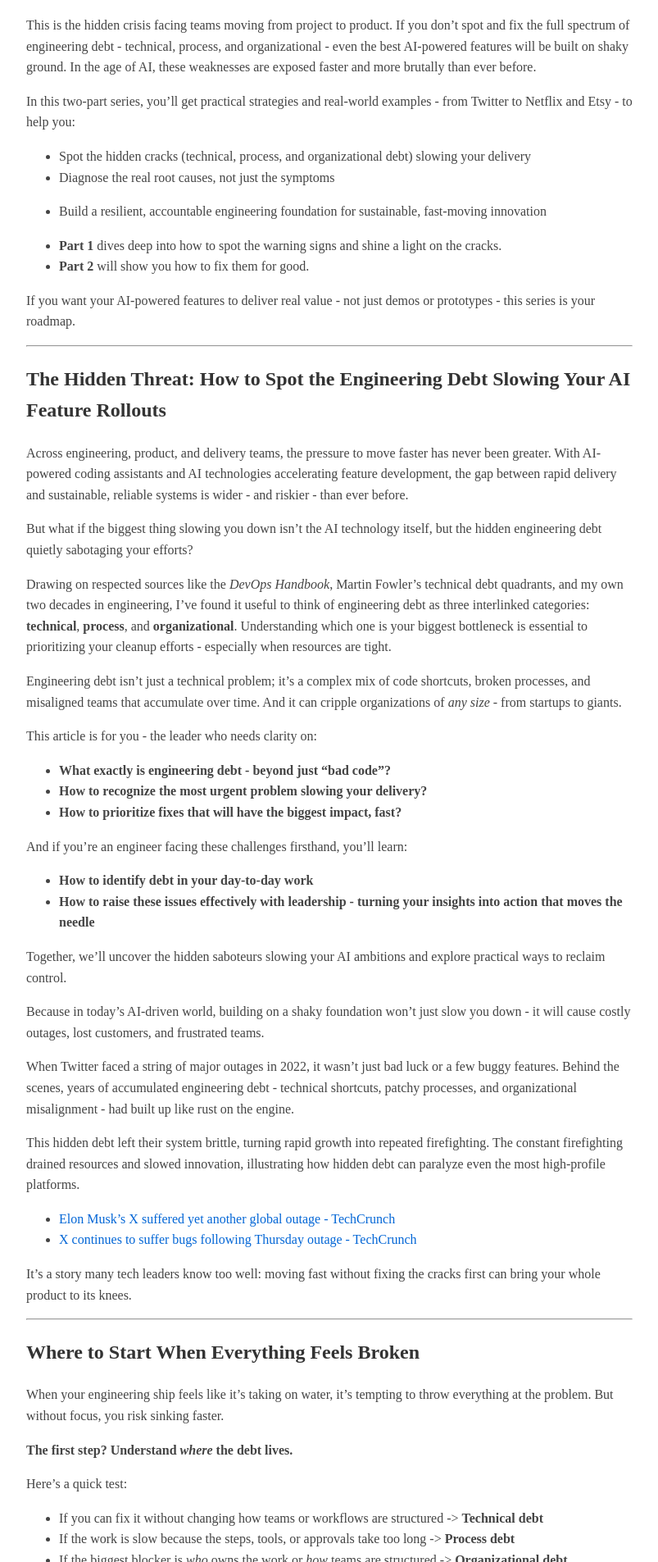
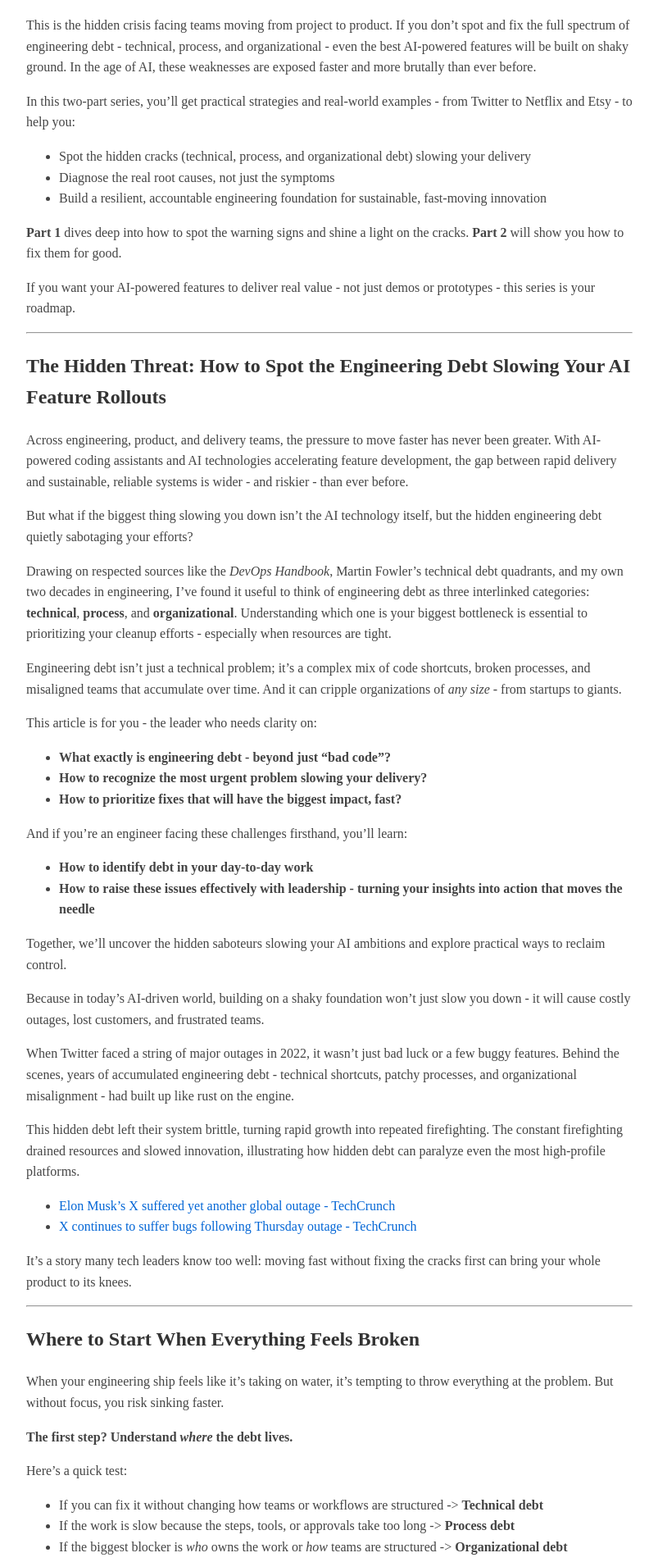
Before and after one commit to prabhamarkandan/prabhamarkandan.github.io, a Jekyll site: the page built from _posts/2025-08-09-how-to-spot-engineering-debt.md, in a window 1280 px wide. Shown: the part 471-2376 px from the top of the page at 82% size, without its empty margins (238-1041 px from the left). Built offline with Jekyll 4.4.1, drawn with Linux system fonts in a browser that asks for light colours.

```diff
--- a/_posts/2025-08-09-how-to-spot-engineering-debt.md
+++ b/_posts/2025-08-09-how-to-spot-engineering-debt.md
@@ -22,8 +22,8 @@ In this two-part series, you’ll get practical strategies and real-world exampl
  - Diagnose the real root causes, not just the symptoms
  - Build a resilient, accountable engineering foundation for sustainable, fast-moving innovation
 
-- **Part 1** dives deep into how to spot the warning signs and shine a light on the cracks.
-- **Part 2** will show you how to fix them for good.
+**Part 1** dives deep into how to spot the warning signs and shine a light on the cracks.
+**Part 2** will show you how to fix them for good.
 
 If you want your AI-powered features to deliver real value - not just demos or prototypes - this series is your roadmap.
 
```
